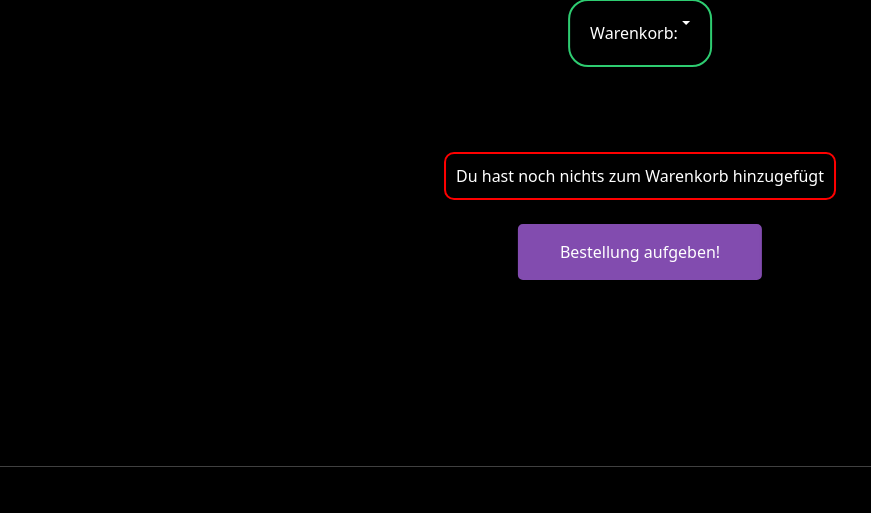
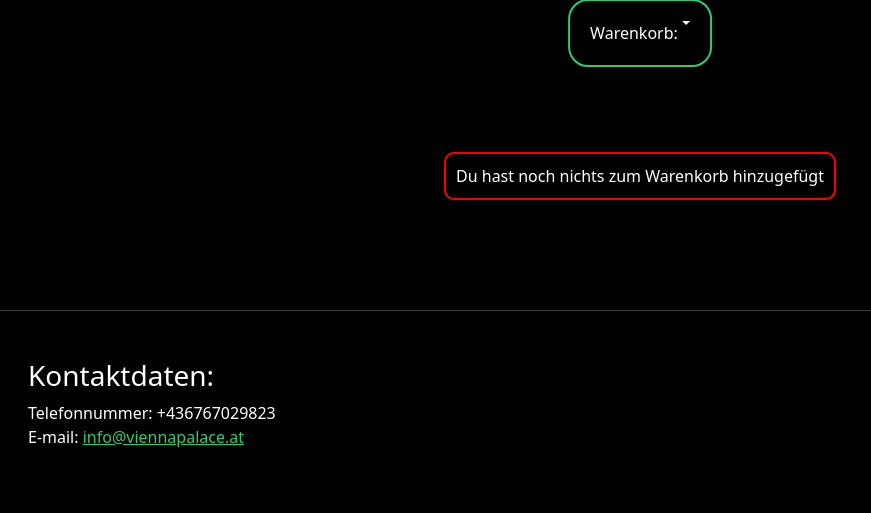
Before and after one commit to fawzywahba15/ITP, a PHP site: page /warenkorb.php in a window 1280 px wide. Shown: the part 137-650 px from the top of the page, without its empty margins (0-871 px from the left). After the commit the page ends 584 px from the top, so only its background shows below. Run offline with PHP 8.4, Linux system fonts and the light colour scheme; a user stored in the database is signed in; data that the repository does not hold is empty.

Commit message:
warenkorb

```diff
--- a/zimmer_reservieren/warenkorb.php
+++ b/zimmer_reservieren/warenkorb.php
@@ -146,9 +146,15 @@ $success ="";
                 <?php
             }
         }
+        if (mysqli_num_rows($second_result) > 0) {
+            echo "<input type='submit' class='button_2' value='Bestellung aufgeben!'>";
+
+        }
         ?>
-        <input type="submit" class="button_2" value="Bestellung aufgeben!">
-<!--        <input type="submit" class="button_2" value="Bestellung aufgeben!">-->
+
+
+
+
     </form>
 </div>
 
```
